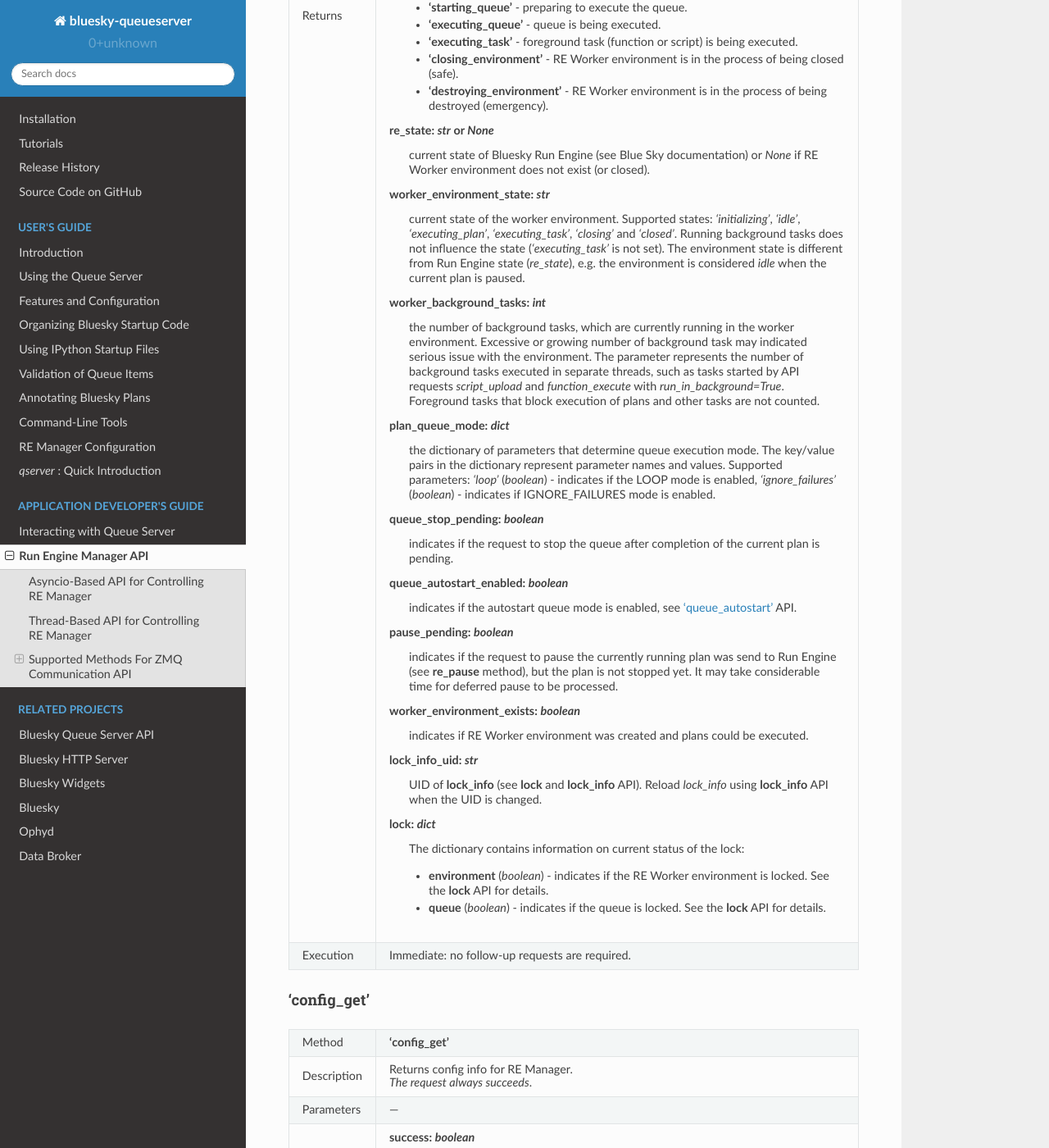
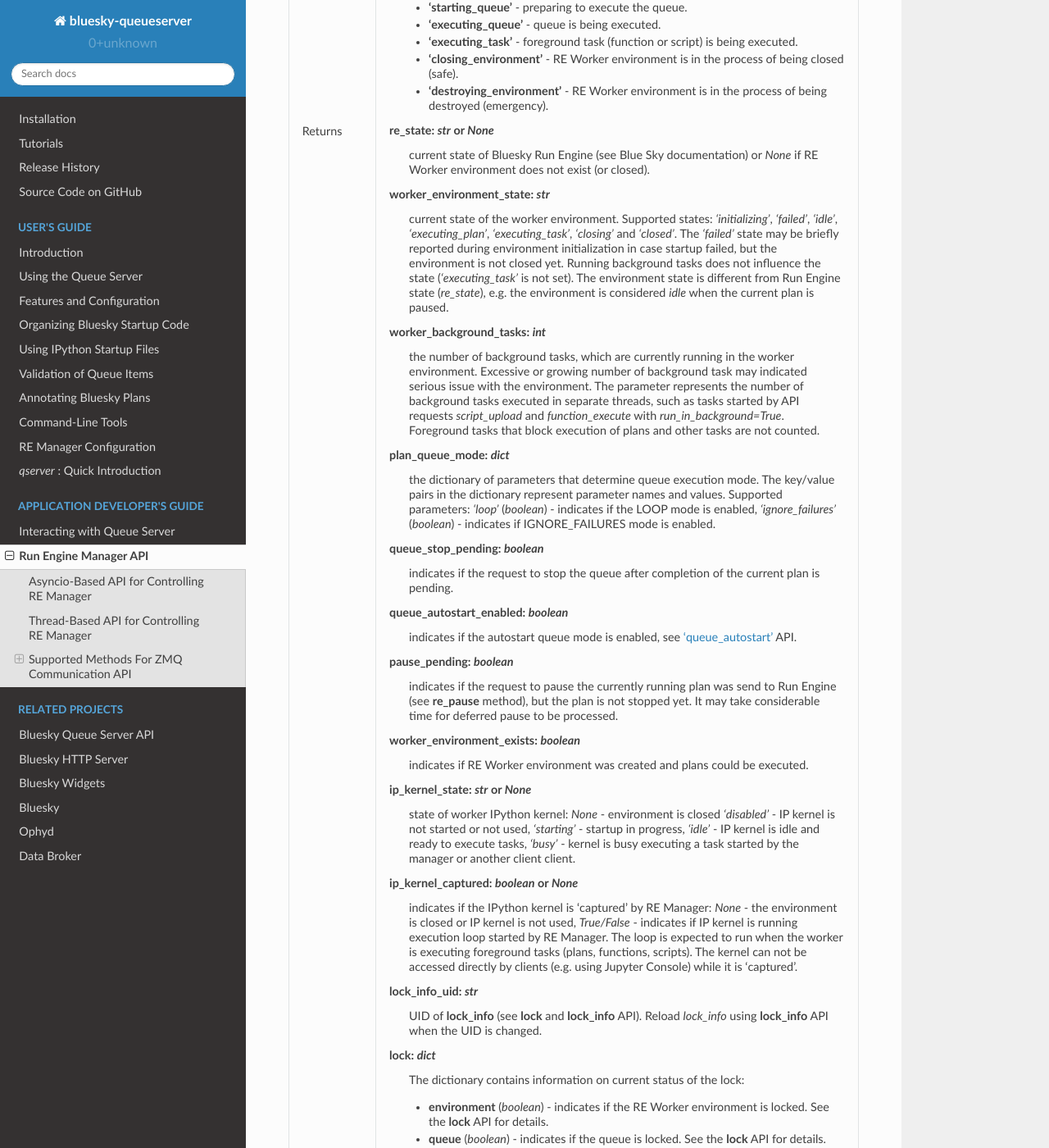
Before and after one commit to bluesky/bluesky-queueserver, a Sphinx documentation site: the page built from docs/source/re_manager_api.rst, in a window 1280 px wide and 1400 px high, scrolled down 4658 px. Shown: the whole window at 82% size. Built offline with Sphinx 7.4.7 and the Read the Docs theme 2.0.0, drawn with Linux system fonts in a browser that asks for light colours.

Commit message:
DOC: more documentation on IPython kernel mode

```diff
--- a/docs/source/re_manager_api.rst
+++ b/docs/source/re_manager_api.rst
@@ -262,10 +262,13 @@ Returns       **msg**: *str*
 
               **worker_environment_state**: *str*
                   current state of the worker environment. Supported states: *'initializing'*,
-                  *'idle'*, *'executing_plan'*, *'executing_task'*, *'closing'* and *'closed'*.
-                  Running background tasks does not influence the state (*'executing_task'* is
-                  not set). The environment state is different from Run Engine state (*re_state*),
-                  e.g. the environment is considered *idle* when the current plan is paused.
+                  *'failed'*, *'idle'*, *'executing_plan'*, *'executing_task'*, *'closing'*
+                  and *'closed'*. The *'failed'* state may be briefly reported during environment
+                  initialization in case startup failed, but the environment is not closed yet.
+                  Running background tasks does not influence the state
+                  (*'executing_task'* is not set). The environment state is different from
+                  Run Engine state (*re_state*), e.g. the environment is considered *idle* when
+                  the current plan is paused.
 
               **worker_background_tasks**: *int*
                   the number of background tasks, which are currently running in the worker environment.
@@ -296,6 +299,20 @@ Returns       **msg**: *str*
 
               **worker_environment_exists**: *boolean*
                   indicates if RE Worker environment was created and plans could be executed.
+
+              **ip_kernel_state**: *str* or *None*
+                  state of worker IPython kernel: *None* - environment is closed *'disabled'* -
+                  IP kernel is not started or not used, *'starting'* - startup in progress,
+                  *'idle'* - IP kernel is idle and ready to execute tasks, *'busy'* - kernel
+                  is busy executing a task started by the manager or another client client.
+
+              **ip_kernel_captured**: *boolean* or *None*
+                  indicates if the IPython kernel is 'captured' by RE Manager: *None* - the
+                  environment is closed or IP kernel is not used, *True/False* - indicates
+                  if IP kernel is running execution loop started by RE Manager. The loop
+                  is expected to run when the worker is executing foreground tasks (plans,
+                  functions, scripts). The kernel can not be accessed directly by clients
+                  (e.g. using Jupyter Console) while it is 'captured'.
 
               **lock_info_uid**: *str*
                   UID of **lock_info** (see **lock** and **lock_info** API). Reload *lock_info* using
```
Also changed, not shown: docs/source/using_queue_server.rst (+12 -7 lines).
